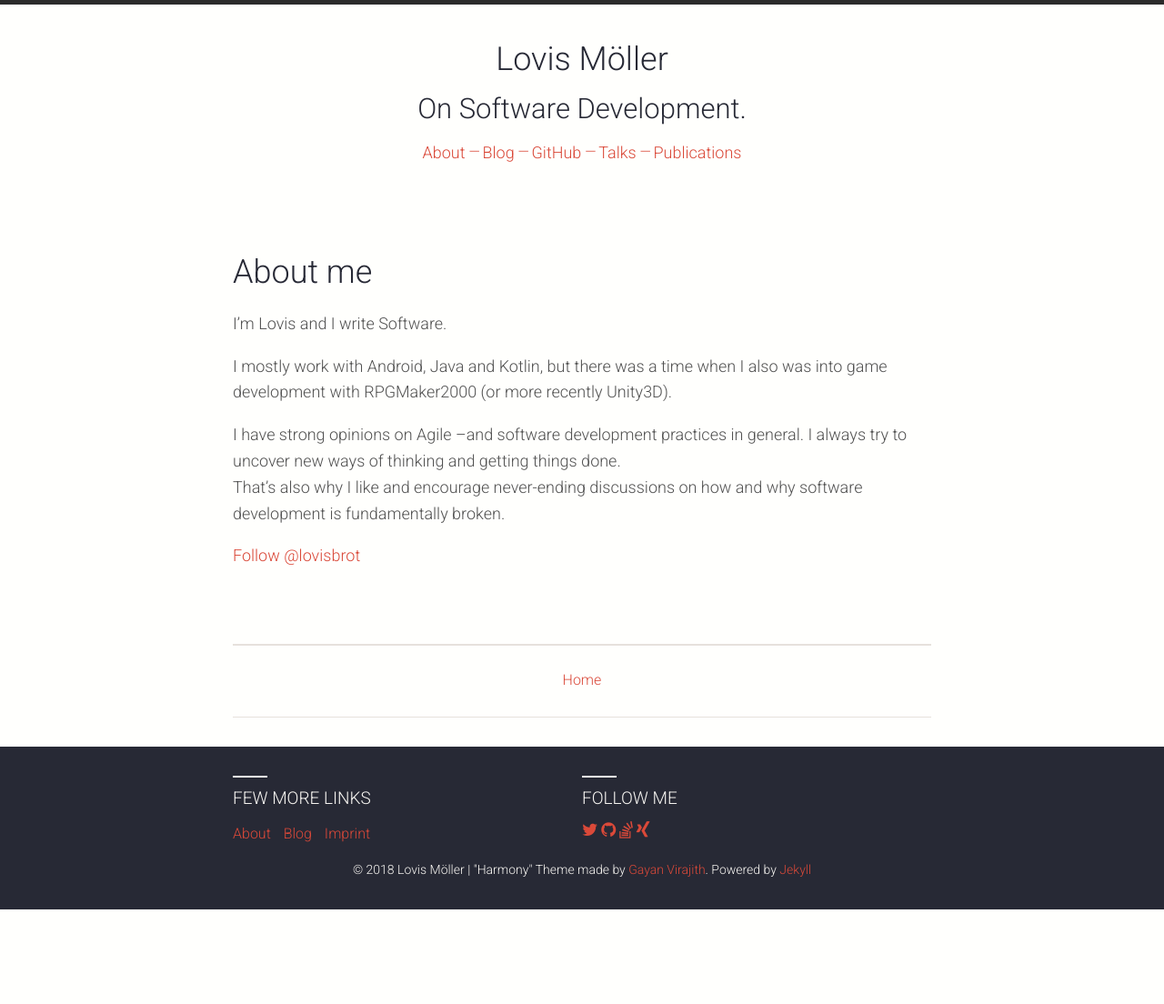
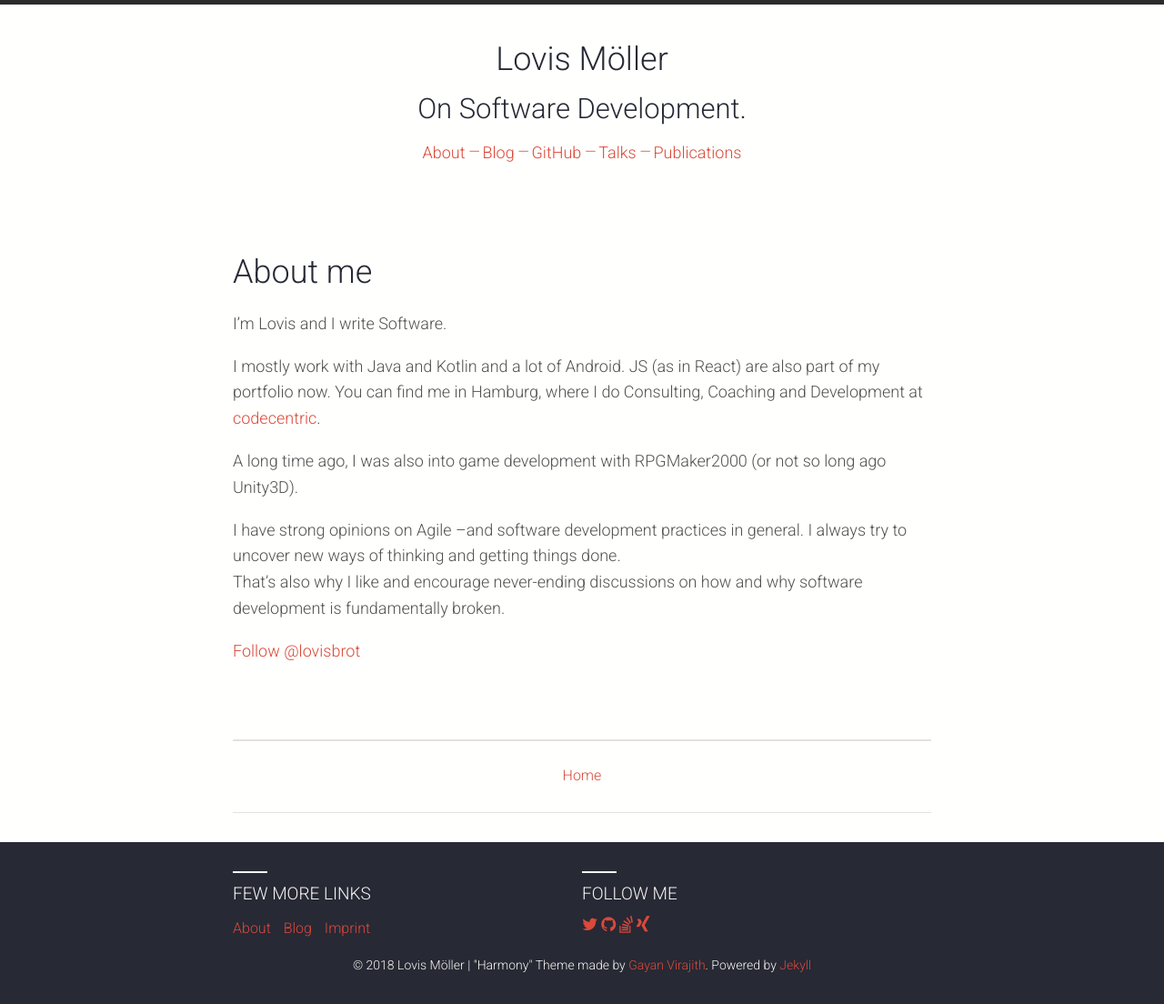
Before and after one commit to lmller/lmller.github.io, a Jekyll site: the page built from about.md, in a window 1280 px wide. Shown: the whole page at 91% size. Built offline with Jekyll 4.4.1, drawn with Linux system fonts in a browser that asks for light colours; nearby versions of some CDN libraries; comment, search, counter and statistics services are not loaded; before the commit the page ends 1000 px from its top, so only the background shows below that.

Commit message:
Update about.md

```diff
--- a/about.md
+++ b/about.md
@@ -6,13 +6,16 @@ permalink: /about/
 
 I'm Lovis and I write Software.
 
-I mostly work with Android, Java and Kotlin, but there was a time when I also was into game development with RPGMaker2000 (or more recently Unity3D).
+I mostly work with Java and Kotlin and a lot of Android. JS (as in React) are also part of my portfolio now. You can find me in Hamburg, where I do Consulting, Coaching and Development at [codecentric](https://www.codecentric.de).
+
+A long time ago, I was also into game development with RPGMaker2000 (or not so long ago Unity3D).
 
 I have strong opinions on Agile &ndash;and software development practices in general.
 I always try to uncover new ways of thinking and getting things done.
 That's also why I like and encourage never-ending discussions on how and why software development is fundamentally broken.
 
 
+
 <a href="https://twitter.com/lovisbrot" class="twitter-follow-button" data-show-count="false" data-size="large">Follow @lovisbrot</a>
 
 
```
